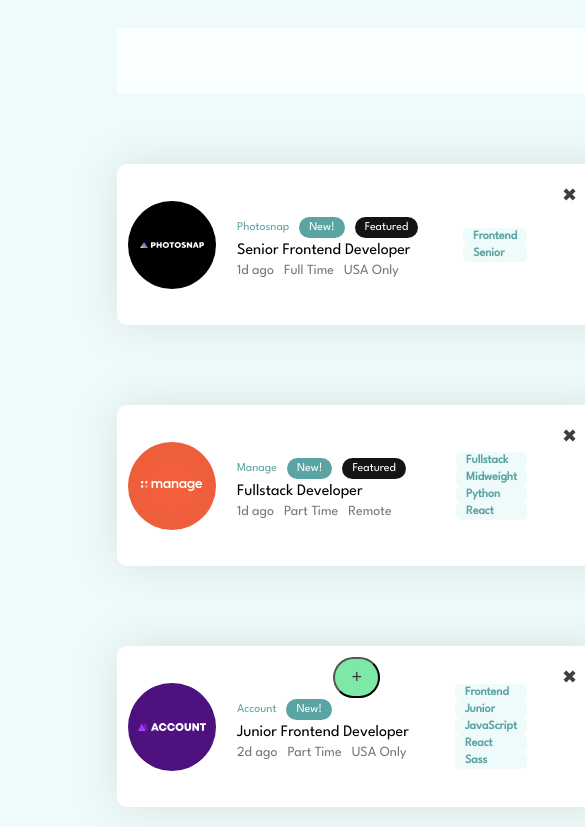
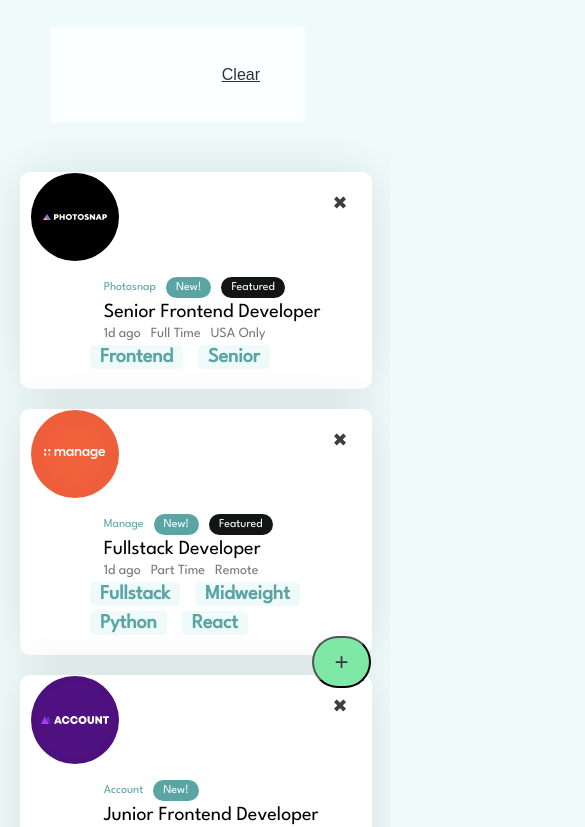
Before and after one commit to haniyatj/job-listing, a plain HTML site: page index.html in a window 390 px wide. Shown: the part 136-963 px from the top of the page, 585 px wide, since content can reach past the window. Drawn offline with nearby package versions, Linux system fonts and the light colour scheme.

Commit message:
commit 2

```diff
--- a/style.css
+++ b/style.css
@@ -49,6 +49,7 @@ body
 
   .item1 {
     display: flex;
+    flex-direction: row;
     align-items: center;
     padding: 20px;
     background-color: white;
@@ -353,63 +354,67 @@ width:20%;
   color: rgb(97, 100, 102);
 }
 
-@media only screen and (max-width: 400px) and (min-width: 373px)
- {
-  .nav-bar img {
-      width:200%;
+
+/* Media query for phone screens */
+@media screen and (max-width: 400px) and (min-width: 373px)  {
+  .filter-bar {
+    width: 50%;
+    margin: 10% 0;
+    margin-left: 50px;
   }
 
-  .filter-bar {
-      padding: 15px;
-      width: 130%;
-      margin-left:30%;
+  .nav-bar img
+  {
+    width: 100%;
+  }
+  .item1 {
+    flex-direction: column;
+    align-items: flex-start;
+    margin: 10px 0px;
+    width:80%;
+    margin-left: 20px;
   }
 
-  .info
-  {
-    margin-right: 30px;
+  .icon1 {
+    margin-bottom: 30px;
   }
 
-  .item1
-  {
-    margin-left: 30%;
-  }
-
-  .languages, .lan-box, .role, .level {
-      font-size: 12px;
-  }
-
-  .languages
-  {
-    flex-direction: column;
-    margin: 5px;
-  }
-
-  .modal {
-      width: 80%;
-      margin: 10% auto;
-  }
-
-  .modal1 {
-      margin: 20px;
-      max-height: 70%;
-      overflow-y: auto;
-  }
-
-  #add-job-container {
-      top: 0;
-      left: 0;
-      width: 100%;
-      height: 100%;
-  }
-
-  .rounded-button {
-      bottom: 10px;
-      right: 10px;
-      font-size: 18px;
-      padding: 8px 16px;
+  .info {
+    margin-left: 14%;
+    font-size: 20px;
   }
 
 
+  .languages{
+    margin-left: 16%;
+    font-size: 20px;
+    margin-top: 5px;
+    flex-wrap: wrap;
+    column-gap: 5px;
+    row-gap: 5px;
 
+  }
+
+  .deleteIcon {
+    margin-bottom: 0px;
+    margin-left: 75%;
+    position: absolute;
+  }
+  .rounded-button
+  {
+    right:5%;
+  }
+  .modal{
+
+    right:20px;
+    left:50px;
+
+  }
+  .modal1{
+    justify-content:flex-start;
+  }
+  #modal-form
+  {
+    width: 100%;
+  }
 }
```
